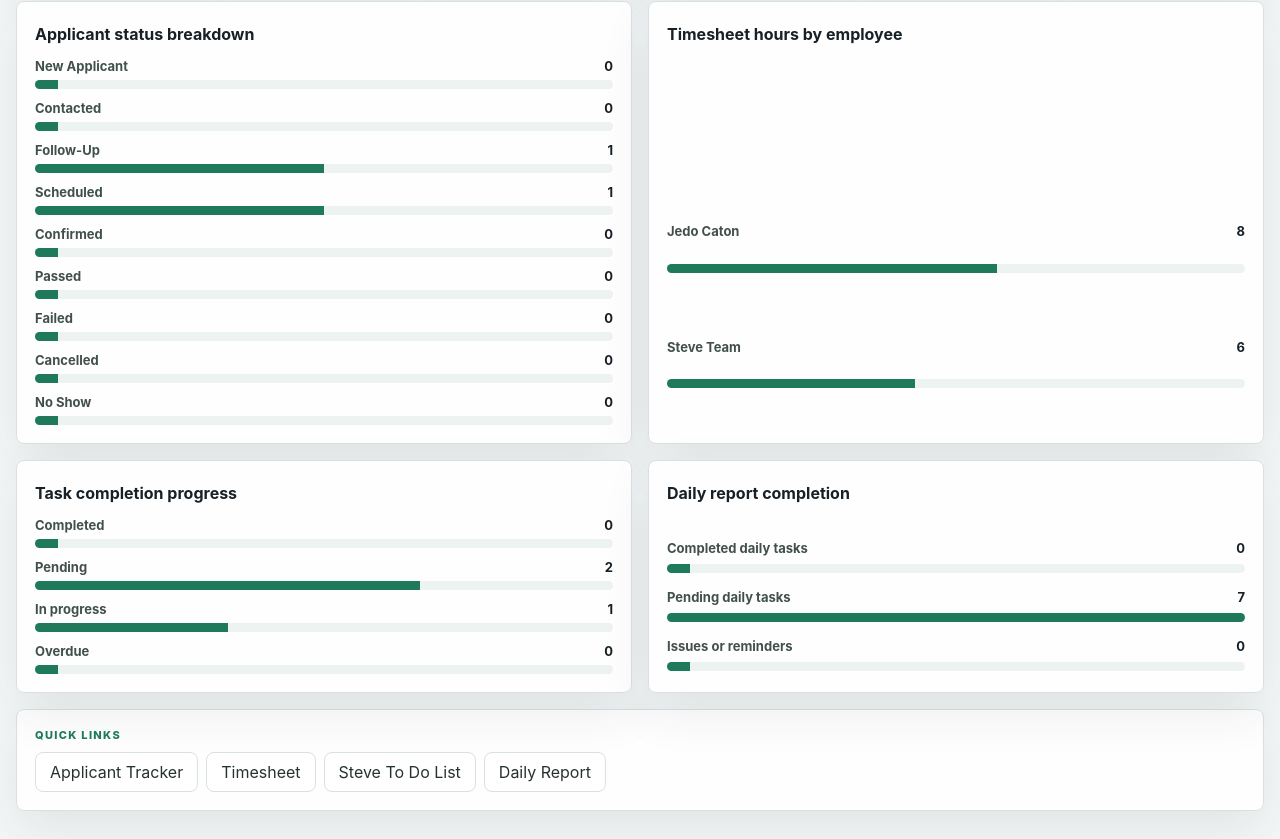
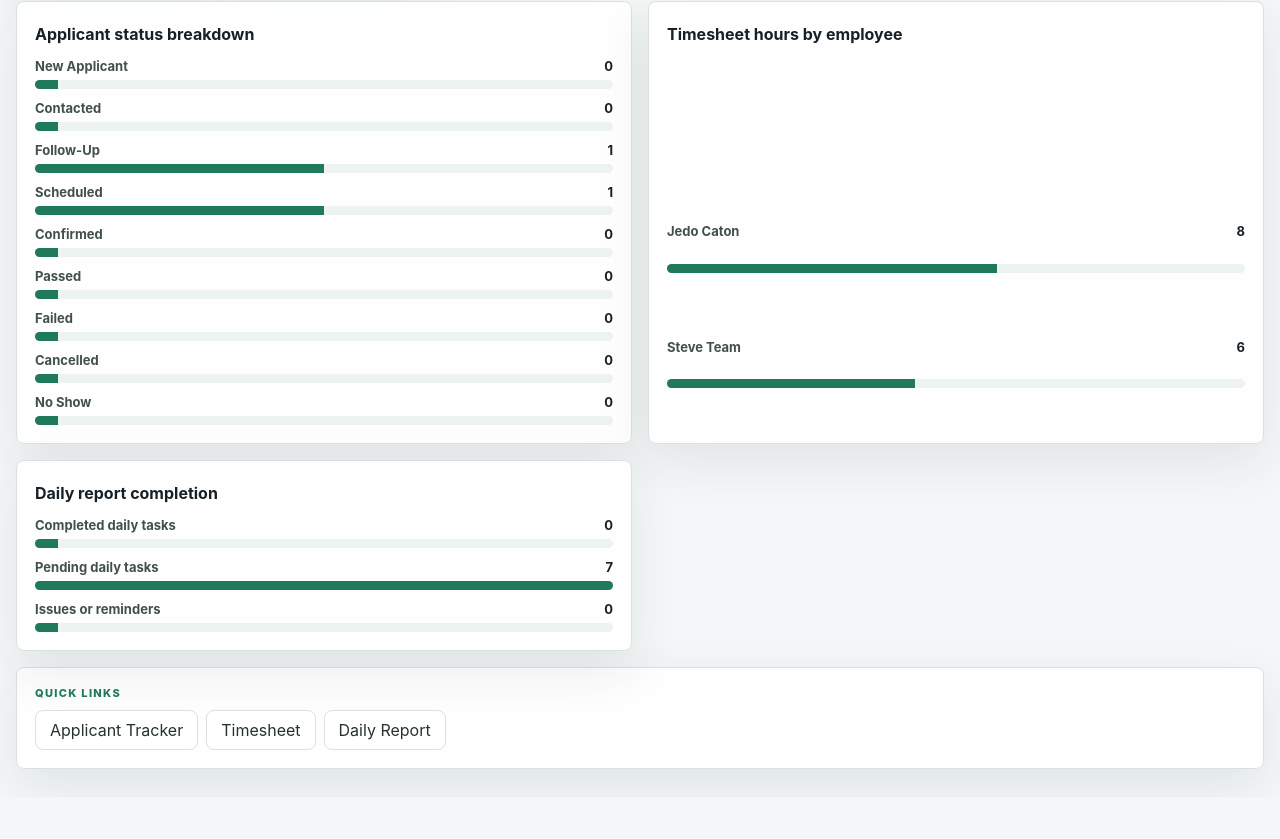
Before and after one commit to jedocaton1997-coder/applicant-tracker-system, a React (Vite) app: page / in a window 1280 px wide. Shown: the part 456-1295 px from the top of the page. After the commit the page ends 1253 px from the top, so only its background shows below. Built offline with nearby package versions, Linux system fonts and the light colour scheme.

Commit message:
Remove Steve to do list page

```diff
--- a/src/App.tsx
+++ b/src/App.tsx
@@ -42,7 +42,7 @@ type Applicant = {
   statusUpdatedAt: string;
 };
 
-type ActiveTab = "Dashboard" | "Applicant Tracker" | "Timesheet" | "Steve To Do List" | "Daily Report";
+type ActiveTab = "Dashboard" | "Applicant Tracker" | "Timesheet" | "Daily Report";
 
 type TimesheetEntry = {
   id: string;
@@ -57,24 +57,6 @@ type TimesheetEntry = {
   payPeriodStart: string;
   payPeriodEnd: string;
   payDate: string;
-};
-
-type TaskStatus = "Pending" | "In progress" | "Completed" | "Overdue" | "On hold" | "Canceled";
-type TaskPriority = "Low" | "Medium" | "High" | "Urgent";
-
-type SteveTask = {
-  id: string;
-  name: string;
-  category: string;
-  priority: TaskPriority;
-  status: TaskStatus;
-  dueDate: string;
-  assignedPerson: string;
-  notes: string;
-  createdAt: string;
-  completionDate: string;
-  recurring: boolean;
-  attachment: string;
 };
 
 type DailyTaskStatus = "Not started" | "In progress" | "Completed" | "Skipped" | "Needs follow-up";
@@ -111,9 +93,7 @@ type DailyReport = {
 };
 
 const statuses: Status[] = ["New Applicant", "Contacted", "Follow-Up", "Scheduled", "Confirmed", "Passed", "Failed", "Cancelled", "No Show"];
-const tabs: ActiveTab[] = ["Dashboard", "Applicant Tracker", "Timesheet", "Steve To Do List", "Daily Report"];
-const taskStatuses: TaskStatus[] = ["Pending", "In progress", "Completed", "Overdue", "On hold", "Canceled"];
-const taskPriorities: TaskPriority[] = ["Low", "Medium", "High", "Urgent"];
+const tabs: ActiveTab[] = ["Dashboard", "Applicant Tracker", "Timesheet", "Daily Report"];
 const dailyTaskStatuses: DailyTaskStatus[] = ["Not started", "In progress", "Completed", "Skipped", "Needs follow-up"];
 
 const messageTypes: MessageType[] = [
@@ -262,51 +242,6 @@ const starterTimesheets: TimesheetEntry[] = [
   },
 ];
 
-const starterSteveTasks: SteveTask[] = [
-  {
-    id: crypto.randomUUID(),
-    name: "Review applicant confirmations",
-    category: "Applicant Tracker",
-    priority: "High",
-    status: "Pending",
-    dueDate: toInputDate(new Date()),
-    assignedPerson: "Jedo",
-    notes: "Confirm pending interview attendees before 10:00 AM.",
-    createdAt: new Date().toISOString(),
-    completionDate: "",
-    recurring: true,
-    attachment: "",
-  },
-  {
-    id: crypto.randomUUID(),
-    name: "Send finance reminder or appointment report to Steve",
-    category: "Daily Report",
-    priority: "High",
-    status: "In progress",
-    dueDate: toInputDate(new Date()),
-    assignedPerson: "Jedo",
-    notes: "Include finance reminders, appointments, and EOD updates.",
-    createdAt: new Date().toISOString(),
-    completionDate: "",
-    recurring: true,
-    attachment: "",
-  },
-  {
-    id: crypto.randomUUID(),
-    name: "Prepare fleet profitability audit screenshot",
-    category: "Audit",
-    priority: "Medium",
-    status: "Pending",
-    dueDate: toInputDate(new Date()),
-    assignedPerson: "Jedo",
-    notes: "Attach screenshot reference in Daily Report.",
-    createdAt: new Date().toISOString(),
-    completionDate: "",
-    recurring: true,
-    attachment: "",
-  },
-];
-
 function nextSlot(daysFromNow: number, hour: number) {
   const date = new Date();
   date.setDate(date.getDate() + daysFromNow);
@@ -554,17 +489,6 @@ function loadSavedTimesheets() {
     return Array.isArray(parsed) ? parsed : starterTimesheets;
   } catch {
     return starterTimesheets;
-  }
-}
-
-function loadSavedSteveTasks() {
-  try {
-    const saved = localStorage.getItem("ops-steve-tasks");
-    if (!saved) return starterSteveTasks;
-    const parsed = JSON.parse(saved);
-    return Array.isArray(parsed) ? parsed : starterSteveTasks;
-  } catch {
-    return starterSteveTasks;
   }
 }
 
@@ -744,14 +668,12 @@ export default function App() {
   const [activeTab, setActiveTab] = useState<ActiveTab>("Dashboard");
   const [applicants, setApplicants] = useState<Applicant[]>(loadSavedApplicants);
   const [timesheets, setTimesheets] = useState<TimesheetEntry[]>(loadSavedTimesheets);
-  const [steveTasks, setSteveTasks] = useState<SteveTask[]>(loadSavedSteveTasks);
   const [dailyReports, setDailyReports] = useState<DailyReport[]>(loadSavedDailyReports);
   const [selectedId, setSelectedId] = useState(applicants[0]?.id ?? "new");
   const [query, setQuery] = useState("");
   const [statusFilter, setStatusFilter] = useState<Status | "All">("All");
   const [viewMode, setViewMode] = useState<"Kanban" | "List">("Kanban");
   const [timesheetSearch, setTimesheetSearch] = useState("");
-  const [taskSearch, setTaskSearch] = useState("");
   const [messageType, setMessageType] = useState<MessageType>("First Message");
   const [copyLabel, setCopyLabel] = useState("Copy");
   const [importSummary, setImportSummary] = useState("");
@@ -765,10 +687,6 @@ export default function App() {
   useEffect(() => {
     localStorage.setItem("ops-timesheets", JSON.stringify(timesheets));
   }, [timesheets]);
-
-  useEffect(() => {
-    localStorage.setItem("ops-steve-tasks", JSON.stringify(steveTasks));
-  }, [steveTasks]);
 
   useEffect(() => {
     localStorage.setItem("ops-daily-reports", JSON.stringify(dailyReports));
@@ -850,9 +768,6 @@ export default function App() {
   const filteredTimesheets = useMemo(() => {
     return timesheets.filter((entry) => entry.employeeName.toLowerCase().includes(timesheetSearch.toLowerCase()));
   }, [timesheets, timesheetSearch]);
-  const filteredTasks = useMemo(() => {
-    return steveTasks.filter((task) => `${task.name} ${task.category} ${task.assignedPerson}`.toLowerCase().includes(taskSearch.toLowerCase()));
-  }, [steveTasks, taskSearch]);
   const timesheetTotals = useMemo(() => {
     const totalHours = timesheets.reduce((sum, entry) => sum + calculateHours(entry), 0);
     const overtimeHours = timesheets.reduce((sum, entry) => sum + calculateOvertime(calculateHours(entry)), 0);
@@ -866,21 +781,6 @@ export default function App() {
       missingEntries: timesheets.filter((entry) => !entry.clockIn || !entry.clockOut || entry.attendanceStatus === "Incomplete").length,
     };
   }, [timesheets]);
-  const taskMetrics = useMemo(() => {
-    const today = toInputDate(new Date());
-    const weekEnd = new Date();
-    weekEnd.setDate(weekEnd.getDate() + 7);
-    return {
-      total: steveTasks.length,
-      completed: steveTasks.filter((task) => task.status === "Completed").length,
-      pending: steveTasks.filter((task) => task.status === "Pending").length,
-      inProgress: steveTasks.filter((task) => task.status === "In progress").length,
-      overdue: steveTasks.filter((task) => task.status === "Overdue" || (task.dueDate && task.dueDate < today && task.status !== "Completed")).length,
-      highPriority: steveTasks.filter((task) => ["High", "Urgent"].includes(task.priority)).length,
-      dueToday: steveTasks.filter((task) => task.dueDate === today).length,
-      dueThisWeek: steveTasks.filter((task) => task.dueDate && new Date(`${task.dueDate}T12:00:00`) <= weekEnd).length,
-    };
-  }, [steveTasks]);
   const dailyMetrics = useMemo(() => {
     const tasks = currentReport.tasks;
     return {
@@ -1028,60 +928,6 @@ export default function App() {
     link.download = "timesheets.csv";
     link.click();
     URL.revokeObjectURL(url);
-  }
-
-  function addSteveTask() {
-    setSteveTasks((current) => [
-      {
-        id: crypto.randomUUID(),
-        name: "New task",
-        category: "Operations",
-        priority: "Medium",
-        status: "Pending",
-        dueDate: toInputDate(new Date()),
-        assignedPerson: "Jedo",
-        notes: "",
-        createdAt: new Date().toISOString(),
-        completionDate: "",
-        recurring: false,
-        attachment: "",
-      },
-      ...current,
-    ]);
-  }
-
-  function updateSteveTask(id: string, patch: Partial<SteveTask>) {
-    setSteveTasks((current) =>
-      current.map((task) =>
-        task.id === id
-          ? {
-              ...task,
-              ...patch,
-              completionDate: patch.status === "Completed" ? new Date().toISOString() : task.completionDate,
-            }
-          : task,
-      ),
-    );
-  }
-
-  function deleteSteveTask(id: string) {
-    setSteveTasks((current) => current.filter((task) => task.id !== id));
-  }
-
-  function moveTaskToDailyReport(task: SteveTask) {
-    setDailyReports((current) =>
-      current.map((report) =>
-        report.id === currentReport.id
-          ? {
-              ...report,
-              tasks: [
-                ...report.tasks,
-                { id: crypto.randomUUID(), name: task.name, status: "Not started", notes: task.notes, recurring: task.recurring },
-              ],
-            }
-          : report,
-      ),
-    );
   }
 
   function updateCurrentReport(patch: Partial<DailyReport>) {
@@ -1162,10 +1008,6 @@ export default function App() {
             <Metric label="Canceled Interviews" value={applicants.filter((a) => a.status === "Cancelled").length} icon={<Icon name="close" />} />
             <Metric label="Timesheet Hours" value={Number(timesheetTotals.totalHours.toFixed(1))} icon={<Icon name="clock" />} />
             <Metric label="Estimated Payroll" value={currency(timesheetTotals.totalPayroll)} icon={<Icon name="check" />} />
-            <Metric label="Steve Tasks" value={taskMetrics.total} icon={<Icon name="message" />} />
-            <Metric label="Pending Tasks" value={taskMetrics.pending} icon={<Icon name="clock" />} />
-            <Metric label="Completed Tasks" value={taskMetrics.completed} icon={<Icon name="check" />} />
-            <Metric label="Overdue Tasks" value={taskMetrics.overdue} icon={<Icon name="close" />} />
             <Metric label="Daily Report Status" value={currentReport.status === "Sent" ? 100 : currentReport.status === "Generated" ? 75 : 25} icon={<Icon name="message" />} />
             <Metric label="Pending EOD Items" value={dailyMetrics.pending} icon={<Icon name="clock" />} />
           </section>
@@ -1181,12 +1023,6 @@ export default function App() {
                 const hours = timesheets.filter((entry) => entry.employeeName === employee).reduce((sum, entry) => sum + calculateHours(entry), 0);
                 return <ChartBar key={employee} label={employee} value={Number(hours.toFixed(1))} max={Math.max(1, timesheetTotals.totalHours)} />;
               })}
-            </DashboardPanel>
-            <DashboardPanel title="Task completion progress">
-              <ChartBar label="Completed" value={taskMetrics.completed} max={Math.max(1, taskMetrics.total)} />
-              <ChartBar label="Pending" value={taskMetrics.pending} max={Math.max(1, taskMetrics.total)} />
-              <ChartBar label="In progress" value={taskMetrics.inProgress} max={Math.max(1, taskMetrics.total)} />
-              <ChartBar label="Overdue" value={taskMetrics.overdue} max={Math.max(1, taskMetrics.total)} />
             </DashboardPanel>
             <DashboardPanel title="Daily report completion">
               <ChartBar label="Completed daily tasks" value={dailyMetrics.completed} max={Math.max(1, dailyMetrics.total)} />
@@ -1423,46 +1259,6 @@ export default function App() {
         </section>
       )}
 
-      {activeTab === "Steve To Do List" && (
-        <section className="page-stack">
-          <section className="metrics" aria-label="Steve task metrics">
-            <Metric label="Total Tasks" value={taskMetrics.total} icon={<Icon name="message" />} />
-            <Metric label="Completed" value={taskMetrics.completed} icon={<Icon name="check" />} />
-            <Metric label="Pending" value={taskMetrics.pending} icon={<Icon name="clock" />} />
-            <Metric label="In Progress" value={taskMetrics.inProgress} icon={<Icon name="clock" />} />
-            <Metric label="Overdue" value={taskMetrics.overdue} icon={<Icon name="close" />} />
-            <Metric label="High Priority" value={taskMetrics.highPriority} icon={<Icon name="message" />} />
-            <Metric label="Due Today" value={taskMetrics.dueToday} icon={<Icon name="clock" />} />
-            <Metric label="Due This Week" value={taskMetrics.dueThisWeek} icon={<Icon name="clock" />} />
-          </section>
-          <section className="panel">
-            <div className="section-heading">
-              <div><span className="eyebrow">Steve To Do List</span><h2>Task management</h2></div>
-              <button onClick={addSteveTask}><Icon name="add" />Add Task</button>
-            </div>
-            <div className="list-tools one-field">
-              <label className="search-field"><Icon name="search" /><input value={taskSearch} onChange={(event) => setTaskSearch(event.target.value)} placeholder="Search tasks" /></label>
-            </div>
-            <div className="task-list">
-              {filteredTasks.map((task) => (
-                <article className="task-row" key={task.id}>
-                  <input value={task.name} onChange={(event) => updateSteveTask(task.id, { name: event.target.value })} />
-                  <input value={task.category} onChange={(event) => updateSteveTask(task.id, { category: event.target.value })} />
-                  <select value={task.priority} onChange={(event) => updateSteveTask(task.id, { priority: event.target.value as TaskPriority })}>{taskPriorities.map((priority) => <option key={priority}>{priority}</option>)}</select>
-                  <select value={task.status} onChange={(event) => updateSteveTask(task.id, { status: event.target.value as TaskStatus })}>{taskStatuses.map((status) => <option key={status}>{status}</option>)}</select>
-                  <input type="date" value={task.dueDate} onChange={(event) => updateSteveTask(task.id, { dueDate: event.target.value })} />
-                  <input value={task.assignedPerson} onChange={(event) => updateSteveTask(task.id, { assignedPerson: event.target.value })} />
-                  <input value={task.notes} onChange={(event) => updateSteveTask(task.id, { notes: event.target.value })} />
-                  <label className="inline-check"><input type="checkbox" checked={task.recurring} onChange={(event) => updateSteveTask(task.id, { recurring: event.target.checked })} />Recurring</label>
-                  <button onClick={() => moveTaskToDailyReport(task)}>Move to Daily Report</button>
-                  <button className="icon-button danger" onClick={() => deleteSteveTask(task.id)}><Icon name="trash" /></button>
-                </article>
-              ))}
-            </div>
-          </section>
-        </section>
-      )}
-
       {activeTab === "Daily Report" && (
         <section className="page-stack">
           <section className="metrics" aria-label="Daily report metrics">
@@ -1491,7 +1287,7 @@ export default function App() {
                 <TextAreaField label="Summary of Work Completed" value={currentReport.summary} onChange={(summary) => updateCurrentReport({ summary })} />
                 <TextAreaField label="Applicant Tracker Updates" value={currentReport.applicantUpdates} onChange={(applicantUpdates) => updateCurrentReport({ applicantUpdates })} />
                 <TextAreaField label="Timesheet Updates" value={currentReport.timesheetUpdates} onChange={(timesheetUpdates) => updateCurrentReport({ timesheetUpdates })} />
-                <TextAreaField label="Steve To Do List Updates" value={currentReport.taskUpdates} onChange={(taskUpdates) => updateCurrentReport({ taskUpdates })} />
+                <TextAreaField label="Task Updates" value={currentReport.taskUpdates} onChange={(taskUpdates) => updateCurrentReport({ taskUpdates })} />
                 <TextAreaField label="Issues or Concerns" value={currentReport.issues} onChange={(issues) => updateCurrentReport({ issues })} />
                 <TextAreaField label="Pending Items / Next Steps" value={currentReport.pendingItems} onChange={(pendingItems) => updateCurrentReport({ pendingItems })} />
               </div>
```
Also changed, not shown: 1 other file (tests, documents, lock files or other folders).
